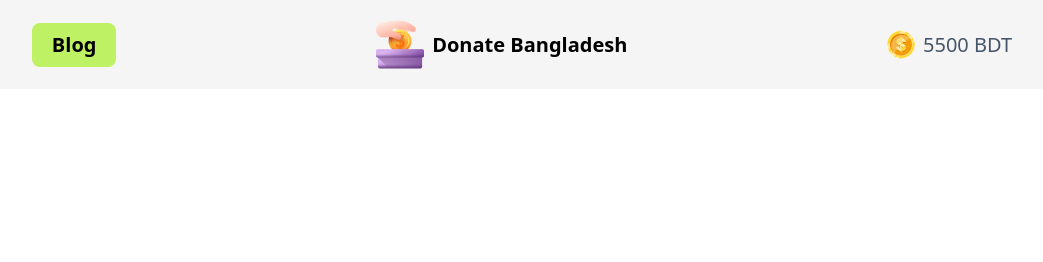
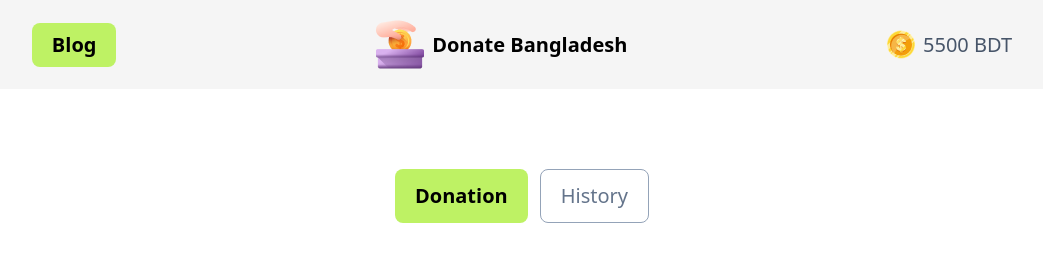
Before and after one commit to sadiaasumaiya/assignment-5, a plain HTML site: page index.html in a window 1280 px wide. Shown: the whole page, without its empty margins (118-1161 px from the left). Drawn offline with nearby package versions, Linux system fonts and the light colour scheme.

Commit message:
added donate & history button

```diff
--- a/index.html
+++ b/index.html
@@ -9,7 +9,10 @@
 
 </head>
 <body>
-    <nav class="flex flex-col md:flex-row gap-y-3 items-center md:justify-around bg-neutral-100 p-5">
+    <header>
+        <!-- Navbar design start -->
+
+    <nav class="flex flex-col md:flex-row gap-y-3 items-center md:justify-around bg-neutral-100 p-5 mb-10 lg:mb-20">
         <button class="font-bold text-base lg:text-xl bg-lime-300 px-5 py-2 rounded-lg">Blog</button>
         <div class="flex items-center gap-x-2">
             <img src="assets/logo.png" alt="">
@@ -20,6 +23,17 @@
             <p class="font-medium text-slate-600 text-base lg:text-xl">5500 BDT</p>
         </div>
     </nav>
+
+    <!-- Navbar Design End -->
+
+    <!-- Donation & History Button Here -->
+
+    <div class="flex justify-center">
+        <button class="bg-lime-300 px-5 py-3 font-semibold rounded-lg text-base lg:text-xl mr-3">Donation</button>
+        <button class="text-slate-500 px-5 py-3 border border-slate-400 font-medium rounded-lg text-base lg:text-xl">History</button>
+    </div>
+    </header>
+
     <main>
 
     </main>
```
